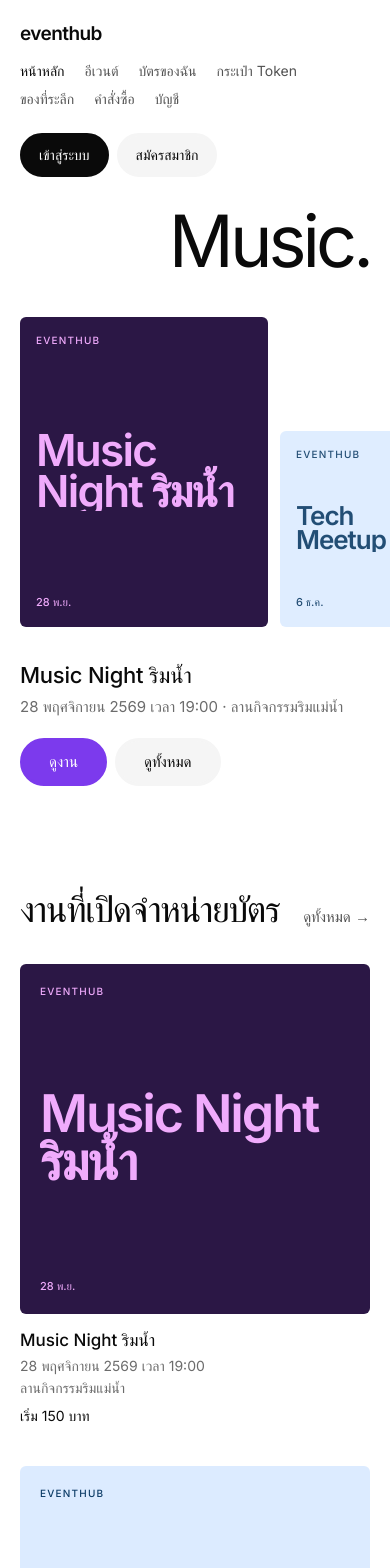
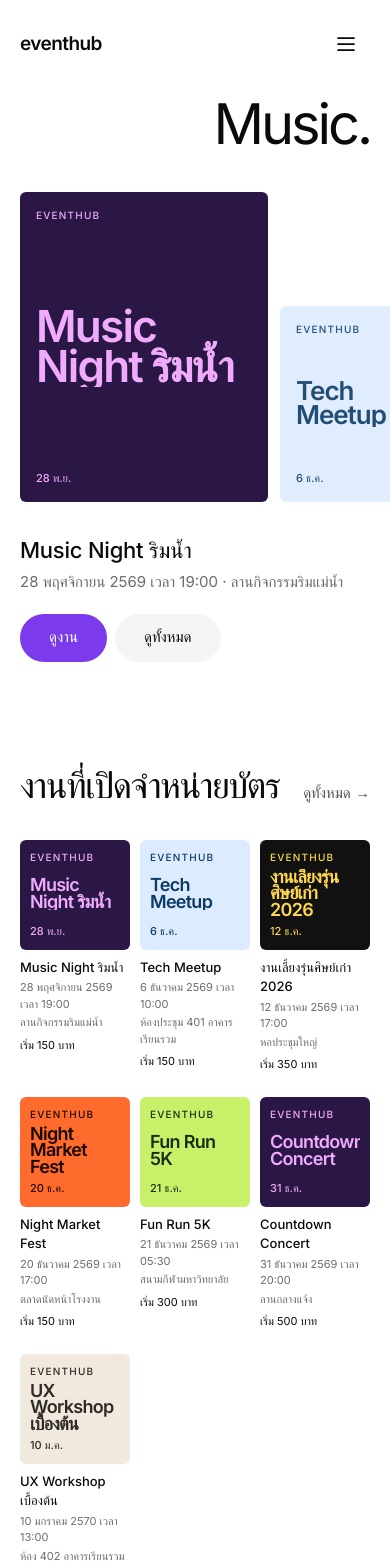
Before and after one commit to Rin-1337/projects-app-last, a Next.js app: page / in a window 390 px wide. Shown: the top 1568 px of the page. Built offline with nearby package versions, Linux system fonts and the light colour scheme; a web font is replaced by a local one.

Commit message:
Improve customer mobile experience
Add a collapsible mobile navigation, compact three-column event cards, and a floating cart button. Adjust wallet and ticket purchase layouts for smaller screens and show top-up success in a dismissible auto-closing dialog.

```diff
--- a/app/customer/events/page.tsx
+++ b/app/customer/events/page.tsx
@@ -100,7 +100,8 @@ export default function CustomerEventsPage() {
         <p className="text-base-content/60">ไม่พบงานที่ตรงกับเงื่อนไขที่เลือก</p>
       )}
 
-      <div className="grid grid-cols-[repeat(auto-fill,minmax(280px,1fr))] gap-x-5 gap-y-12">
+      {/* มือถือ: 3 คอลัมน์ / จอ sm ขึ้นไป: จัดตามความกว้างจอแบบเดิม */}
+      <div className="grid grid-cols-3 gap-x-2.5 gap-y-6 sm:grid-cols-[repeat(auto-fill,minmax(280px,1fr))] sm:gap-x-5 sm:gap-y-12">
         {shownEvents.map((event) => (
           <EventCard
             key={event.id}
--- a/app/page.tsx
+++ b/app/page.tsx
@@ -38,7 +38,7 @@ function HomeContent() {
 
   return (
     <>
-      <h1 className="px-5 text-right text-[72px] leading-none font-normal tracking-[-0.055em] sm:px-10 sm:text-[120px] lg:text-[168px]">
+      <h1 className="px-5 text-right text-[56px] leading-none font-normal tracking-[-0.055em] sm:px-10 sm:text-[120px] lg:text-[168px]">
         {getCategoryWord(current.category)}.
       </h1>
 
@@ -90,7 +90,8 @@ function HomeContent() {
             ดูทั้งหมด →
           </Link>
         </div>
-        <div className="grid grid-cols-[repeat(auto-fill,minmax(240px,1fr))] gap-x-5 gap-y-10">
+        {/* มือถือ: 3 คอลัมน์ / จอ sm ขึ้นไป: จัดตามความกว้างจอแบบเดิม */}
+        <div className="grid grid-cols-3 gap-x-2.5 gap-y-6 sm:grid-cols-[repeat(auto-fill,minmax(240px,1fr))] sm:gap-x-5 sm:gap-y-10">
           {publishedEvents.map((event) => (
             <EventCard
               key={event.id}
--- a/components/customer/common/CustomerShell.tsx
+++ b/components/customer/common/CustomerShell.tsx
@@ -3,7 +3,7 @@
 import { IBM_Plex_Sans_Thai, Inter } from "next/font/google";
 import Link from "next/link";
 import { usePathname } from "next/navigation";
-import { Suspense, type ReactNode } from "react";
+import { Suspense, useState, type ReactNode } from "react";
 import type { NavItem } from "@/components/shared/RoleNav";
 import { useAuth } from "@/lib/auth";
 import { useStore } from "@/lib/useStore";
@@ -74,14 +74,18 @@ function findActiveHref(nav: NavItem[], pathname: string) {
 
 function Header({ nav, pathname }: { nav: NavItem[]; pathname: string }) {
   const activeHref = findActiveHref(nav, pathname);
+  // เมนูบนมือถือเปิดอยู่หรือไม่ (PC ไม่ใช้)
+  const [isMenuOpen, setIsMenuOpen] = useState(false);
 
   return (
-    <header className="flex flex-wrap items-center justify-between gap-x-8 gap-y-3 px-5 py-5 sm:px-10">
+    <header className="px-5 py-5 sm:px-10">
+      <div className="flex flex-wrap items-center justify-between gap-x-8 gap-y-3">
         <Link href="/" className="text-[19px] font-semibold tracking-[-0.03em]">
           eventhub
         </Link>
 
-      <div className="flex flex-wrap items-center gap-6">
+        {/* จอ PC (md ขึ้นไป): เมนู + บัญชี แบบเดิม — บนมือถือซ่อนไว้ */}
+        <div className="hidden flex-wrap items-center gap-6 md:flex">
           <nav aria-label="เมนูหลัก" className="flex flex-wrap gap-x-5 gap-y-2 text-sm">
             {nav.map((item) => {
               const isActive = item.href === activeHref;
@@ -99,7 +103,118 @@ function Header({ nav, pathname }: { nav: NavItem[]; pathname: string }) {
           </nav>
           <HeaderAccount />
         </div>
+
+        {/* มือถือ: ปุ่ม ☰ — บน PC ซ่อนไว้ */}
+        <button
+          type="button"
+          aria-label={isMenuOpen ? "ปิดเมนู" : "เปิดเมนู"}
+          aria-expanded={isMenuOpen}
+          onClick={() => setIsMenuOpen(!isMenuOpen)}
+          className="btn btn-ghost btn-square md:hidden"
+        >
+          {isMenuOpen ? <CloseIcon /> : <MenuIcon />}
+        </button>
+      </div>
+
+      {isMenuOpen && <MobileMenu nav={nav} activeHref={activeHref} onClose={() => setIsMenuOpen(false)} />}
     </header>
+  );
+}
+
+/** เมนูบนมือถือ: แสดงเมื่อกดปุ่ม ☰ กดลิงก์ไหนแล้วปิดเมนูเอง */
+function MobileMenu({ nav, activeHref, onClose }: { nav: NavItem[]; activeHref: string; onClose: () => void }) {
+  return (
+    <div className="mt-4 border-t border-base-300 pt-3 md:hidden">
+      <nav aria-label="เมนูหลัก (มือถือ)" className="flex flex-col">
+        {nav.map((item) => {
+          const isActive = item.href === activeHref;
+          return (
+            <Link
+              key={item.href}
+              href={item.href}
+              onClick={onClose}
+              aria-current={isActive ? "page" : undefined}
+              className={isActive ? "rounded-lg bg-base-200 px-3 py-3 font-medium" : "rounded-lg px-3 py-3 text-base-content/70"}
+            >
+              {item.label}
+            </Link>
+          );
+        })}
+      </nav>
+      <div className="mt-3 border-t border-base-300 pt-4">
+        <MobileAccount onClose={onClose} />
+      </div>
+    </div>
+  );
+}
+
+/** ส่วนบัญชีในเมนูมือถือ (logic เดียวกับ HeaderAccount แต่ปุ่มเต็มความกว้าง) */
+function MobileAccount({ onClose }: { onClose: () => void }) {
+  const { user, logout } = useAuth();
+  const wallets = useStore("wallets");
+  const isClient = useIsClient();
+
+  // ยังไม่รู้ว่าใครล็อกอินอยู่ ไม่แสดงอะไรไปก่อน
+  if (!isClient) {
+    return null;
+  }
+
+  if (!user) {
+    return (
+      <div className="flex flex-col gap-2">
+        <Link href="/login" onClick={onClose} className="btn btn-neutral h-11 w-full font-normal">
+          เข้าสู่ระบบ
+        </Link>
+        <Link href="/register" onClick={onClose} className="btn h-11 w-full bg-base-200 font-normal">
+          สมัครสมาชิก
+        </Link>
+      </div>
+    );
+  }
+
+  // ยังไม่เคยเติม Token = ยังไม่มีกระเป๋า = 0
+  const balance = wallets.find((wallet) => wallet.userId === user.id)?.balance ?? 0;
+
+  function handleLogout() {
+    onClose();
+    logout();
+  }
+
+  return (
+    <div className="flex flex-col gap-2">
+      <Link
+        href="/customer/wallet"
+        onClick={onClose}
+        className="inline-flex h-11 w-full items-center justify-center gap-1.5 rounded-full bg-base-200 px-4.5 text-sm"
+      >
+        <WalletIcon />
+        {balance.toLocaleString()} Token
+      </Link>
+      <button type="button" onClick={handleLogout} className="btn btn-ghost h-11 w-full font-normal text-base-content/70">
+        ออกจากระบบ
+      </button>
+    </div>
+  );
+}
+
+/** ไอคอน ☰ (เปิดเมนู) — รูปจาก Tabler Icons */
+function MenuIcon() {
+  return (
+    <svg aria-hidden="true" viewBox="0 0 24 24" className="h-6 w-6" fill="none" stroke="currentColor" strokeWidth={1.75} strokeLinecap="round" strokeLinejoin="round">
+      <path d="M4 6l16 0" />
+      <path d="M4 12l16 0" />
+      <path d="M4 18l16 0" />
+    </svg>
+  );
+}
+
+/** ไอคอน ✕ (ปิดเมนู) — รูปจาก Tabler Icons */
+function CloseIcon() {
+  return (
+    <svg aria-hidden="true" viewBox="0 0 24 24" className="h-6 w-6" fill="none" stroke="currentColor" strokeWidth={1.75} strokeLinecap="round" strokeLinejoin="round">
+      <path d="M18 6l-12 12" />
+      <path d="M6 6l12 12" />
+    </svg>
   );
 }
 
--- a/components/customer/common/EventCard.tsx
+++ b/components/customer/common/EventCard.tsx
@@ -22,23 +22,24 @@ export function EventCard({ event, ticketTypes }: { event: EventItem; ticketType
   }
 
   return (
-    <Link href={`/customer/events/${event.id}`} className="group flex flex-col gap-3.5">
+    // มือถือการ์ดเรียง 3 คอลัมน์ (การ์ดเล็ก) จึงใช้ตัวหนังสือเล็กลง — จอ sm ขึ้นไปใช้ขนาดเดิม
+    <Link href={`/customer/events/${event.id}`} className="group flex flex-col gap-2 sm:gap-3.5">
       <div className="relative aspect-square overflow-hidden rounded-md">
         <div className="h-full w-full transition-transform duration-300 group-hover:scale-[1.03]">
           <Flyer event={event} size="lg" />
         </div>
         {isSoldOut && (
-          <span className="absolute top-3.5 right-3.5 rounded-full bg-white px-3 py-1.5 text-[13px] font-medium text-[#B42318]">
+          <span className="absolute top-1.5 right-1.5 rounded-full bg-white px-2 py-1 text-[10px] font-medium text-[#B42318] sm:top-3.5 sm:right-3.5 sm:px-3 sm:py-1.5 sm:text-[13px]">
             บัตรหมด
           </span>
         )}
       </div>
 
       <div className="flex flex-col gap-0.5">
-        <span className="text-[17px] font-medium">{event.title}</span>
-        <span className="text-sm text-base-content/60">{formatEventDate(event.startAt)}</span>
-        <span className="text-sm text-base-content/60">{event.location}</span>
-        <span className="mt-1.5 text-sm">{priceLabel}</span>
+        <span className="text-[13px] font-medium sm:text-[17px]">{event.title}</span>
+        <span className="text-[11px] text-base-content/60 sm:text-sm">{formatEventDate(event.startAt)}</span>
+        <span className="text-[11px] text-base-content/60 sm:text-sm">{event.location}</span>
+        <span className="mt-1 text-[11px] sm:mt-1.5 sm:text-sm">{priceLabel}</span>
       </div>
     </Link>
   );
--- a/components/customer/common/Flyer.tsx
+++ b/components/customer/common/Flyer.tsx
@@ -33,7 +33,7 @@ const SIZES = {
   xs: { title: "text-[11px]", padding: "p-2" }, // ใบเล็กมาก (บัตรของฉัน)
   sm: { title: "text-[26px]", padding: "p-4" }, // ใบเล็กในแถบหน้าแรก
   md: { title: "text-[44px]", padding: "p-4" }, // ใบที่เลือกในแถบหน้าแรก
-  lg: { title: "text-[52px]", padding: "p-5" }, // การ์ดงาน
+  lg: { title: "text-[18px] sm:text-[52px]", padding: "p-2.5 sm:p-5" }, // การ์ดงาน (มือถือการ์ดเล็กเพราะเรียง 3 คอลัมน์)
   xl: { title: "text-[56px] sm:text-[96px]", padding: "p-8" }, // หน้ารายละเอียดงาน
 };
 
--- a/components/customer/events/BuyTicketForm.tsx
+++ b/components/customer/events/BuyTicketForm.tsx
@@ -176,9 +176,10 @@ export function BuyTicketForm({
 
           {/* 4. ยอดรวม + ปุ่มยืนยัน */}
           <div className="flex flex-col gap-3.5 border-t border-base-300 pt-6">
-            <div className="flex items-baseline justify-between">
+            {/* flex-wrap: จอแคบให้ยอดเงินตกลงบรรทัดใหม่ได้ ไม่ล้นจอ */}
+            <div className="flex flex-wrap items-baseline justify-between gap-x-3">
               <span className="text-[15px] text-base-content/60">ยอดรวม · {quantity} ใบ</span>
-              <span className="text-[44px] font-medium tracking-[-0.03em]">{total.toLocaleString()} บาท</span>
+              <span className="text-[32px] font-medium sm:text-[44px] tracking-[-0.03em]">{total.toLocaleString()} บาท</span>
             </div>
 
             {error && <p className="text-sm text-error">{error}</p>}
```
Also changed, not shown: app/customer/shop/page.tsx (+15 -1 lines), app/customer/wallet/page.tsx (+32 -3 lines). Lines whose indentation alone changed are shown as unchanged.
